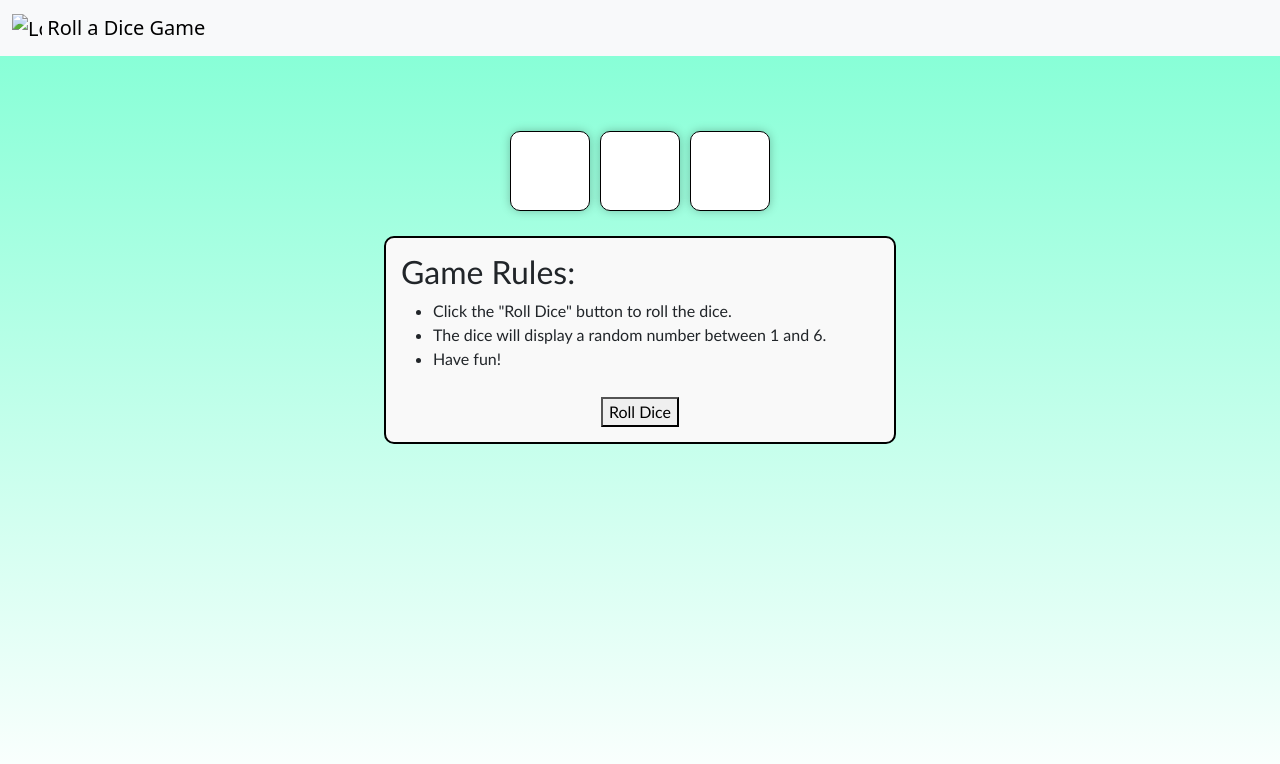
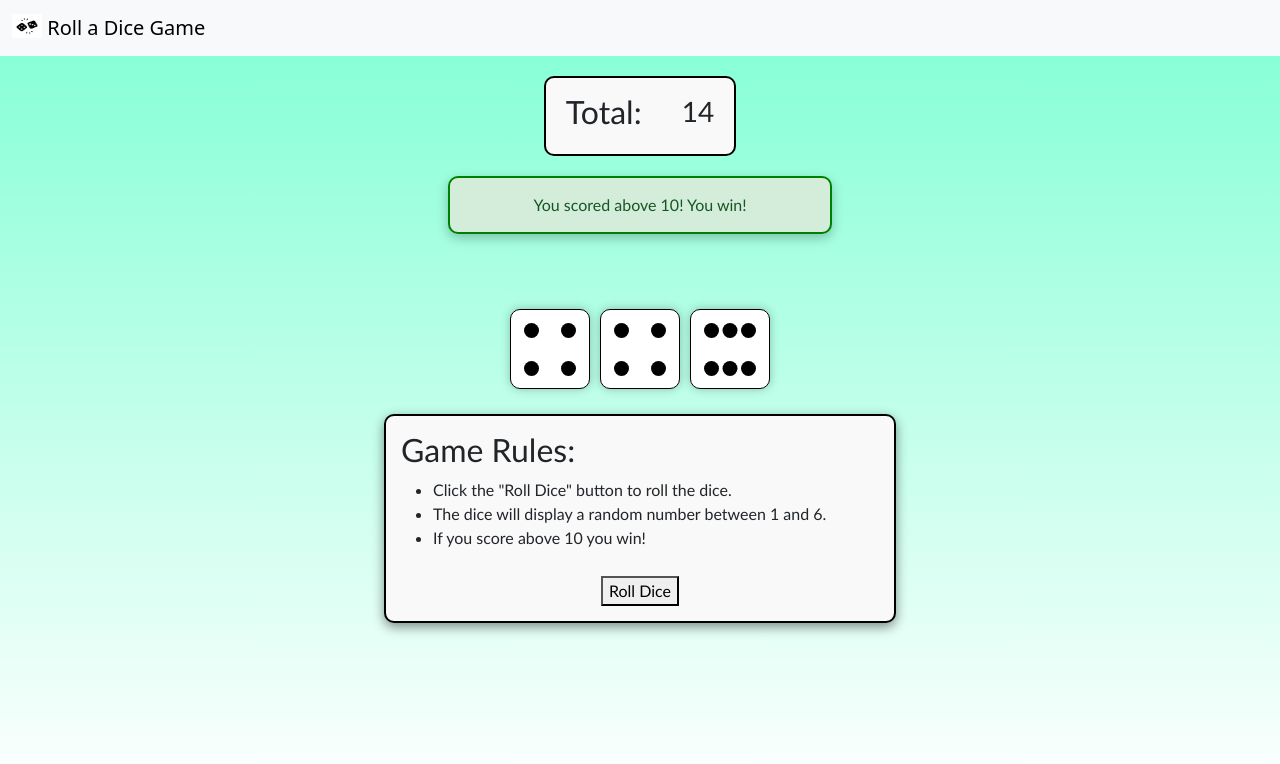
Before and after one commit to samcooper7/Hackathon-Game-Roll-a-dice, a website: page index.html in a window 1280 px wide. Both pictures are taken after a click on the button "Roll Dice". Drawn offline with nearby package versions, Linux system fonts and the light colour scheme.

Commit message:
app is complete fully functional

```diff
--- a/index.html
+++ b/index.html
@@ -16,16 +16,29 @@
     <nav class="navbar bg-body-tertiary">
   <div class="container-fluid">
     <a class="navbar-brand" href="#">
-      <img src="" alt="Logo" width="30" height="24" class="d-inline-block align-text-top">
+      <img src="assets/dice.png" alt="Logo" width="30" height="24" class="d-inline-block align-text-top">
       Roll a Dice Game
     </a>
   </div>
 </nav>
 
+<section class="dice-total">
+    <h2 class="section-title">Total: </h2>
+    <h3 class="dice-number">0</h3>
+
+</section>
+
+<div class="alert alert-success" role="alert" style="display:none;" id="success-alert">
+  You scored above 10! You win!
+</div>
+
     <div class="dice-container">
-        <div class="dice">
+        <!-- <div class="dice">
             <div class="dice-dot"></div>
-        </div>
+            <div class="dice-dot"></div>
+            <div class="dice-dot"></div>
+            <div class="dice-dot"></div>
+        </div> -->
     </div>
 
     <section class="section-rules">
@@ -33,7 +46,7 @@
         <ul>
             <li>Click the "Roll Dice" button to roll the dice.</li>
             <li>The dice will display a random number between 1 and 6.</li>
-            <li>Have fun!</li>
+            <li>If you score above 10 you win!</li>
         </ul>
         <div class="button-container">
         <button type="button" class="btn-roll-dice">Roll Dice</button>
--- a/index.js
+++ b/index.js
@@ -1,6 +1,8 @@
 const numberOfDice = 3;
 const diceContainer = document.querySelector('.dice-container');
 const btnRollDice = document.querySelector('.btn-roll-dice');
+const totalDisplay = document.querySelector('.dice-number');
+const successAlert = document.getElementById('success-alert');
 
 
 function createDice(number) {
@@ -47,7 +49,7 @@ function createDice(number) {
 
     for (const dotPosition of dotPositionMatrix[number]) {
         const dot = document.createElement('div');
-        dot.classList.add('dot');
+        dot.classList.add('dice-dot');
         dot.style.setProperty('--left', dotPosition[0] + '%');
         dot.style.setProperty('--top', dotPosition[1] + '%');
         dice.appendChild(dot);
@@ -59,23 +61,50 @@ function createDice(number) {
 }
 
 function randomiseDice(diceContainer, numberOfDice) {
+    const rolls = [];
     diceContainer.innerHTML = '';
     for (let i = 0; i < numberOfDice; i++) {
         const randomNumber = Math.floor(Math.random() * 6) + 1;
         const dice = createDice(randomNumber);
         diceContainer.appendChild(dice);
+        rolls.push(randomNumber);
     }
+    return rolls;
 }
 
+function countDiceNumber(rolls) {
+    let total = 0;
+    for (let i = 0; i < rolls.length; i++) {
+        total += rolls[i];
+    }
+    if (total >= 10) {
+        successAlert.style.display = 'block';
+    } else {
+        successAlert.style.display = 'none';
+    }
+    totalDisplay.textContent = `${total}`;
+}
 
-randomiseDice(diceContainer, numberOfDice);
+const initialRolls = randomiseDice(diceContainer, numberOfDice);
+countDiceNumber(initialRolls);
 
 btnRollDice.addEventListener('click', () => {
+
+    successAlert.style.display = 'none';
+    totalDisplay.textContent = '';
+
+
     const interval = setInterval(() => {
         randomiseDice(diceContainer, numberOfDice);
     }, 50);
 
     setTimeout(() => {
         clearInterval(interval);
+
+
+        const finalRolls = randomiseDice(diceContainer, numberOfDice);
+        countDiceNumber(finalRolls);
+
+
     }, 1000);
 });
--- a/style.css
+++ b/style.css
@@ -4,6 +4,34 @@ body {
     margin: 0;
 }
 
+.dice-total {
+    display: flex;
+    justify-content: center;
+    gap: 40px;
+    align-items: center;
+    font-size: 24px;
+    width: 15%;
+    margin: 20px auto;
+    padding: 15px;
+    border: 2px solid black;
+    border-radius: 10px;
+    font-family: 'Gill Sans', 'Gill Sans MT', Calibri, 'Trebuchet MS', sans-serif;
+    background-color: #f9f9f9;
+}
+
+
+#success-alert {
+    width: 30%;
+    margin: 20px auto;
+    padding: 15px;
+    border: 2px solid green;
+    border-radius: 10px;
+    font-family: 'Gill Sans', 'Gill Sans MT', Calibri, 'Trebuchet MS', sans-serif;
+    background-color: #d4edda;
+    color: #155724;
+    box-shadow: 0 4px 12px rgba(0, 0, 0, 0.25);
+    text-align: center;
+}
 
 .section-rules {
     width: 40%;
@@ -13,6 +41,7 @@ body {
     border-radius: 10px;
     font-family: 'Gill Sans', 'Gill Sans MT', Calibri, 'Trebuchet MS', sans-serif;
     background-color: #f9f9f9;
+    box-shadow: 0 4px 12px rgba(0, 0, 0, 0.45);
 }
 
 .button-container {
@@ -39,7 +68,7 @@ body {
     box-shadow: 0 0 10px rgba(0,0,0,0.25);
 }
 
-.dice.dot {
+.dice-dot {
     --top: 0%;
     --left: 0%;
 
@@ -52,7 +81,7 @@ body {
 position: absolute;
 top: var(--top);
 left: var(--left);
-transform: translateX(calc(var(--left) *-1)) translateY (calc(var(--top) *-1));
+transform: translateX(calc(var(--left) * -1)) translateY(calc(var(--top) * -1));
 
 }
 
```
